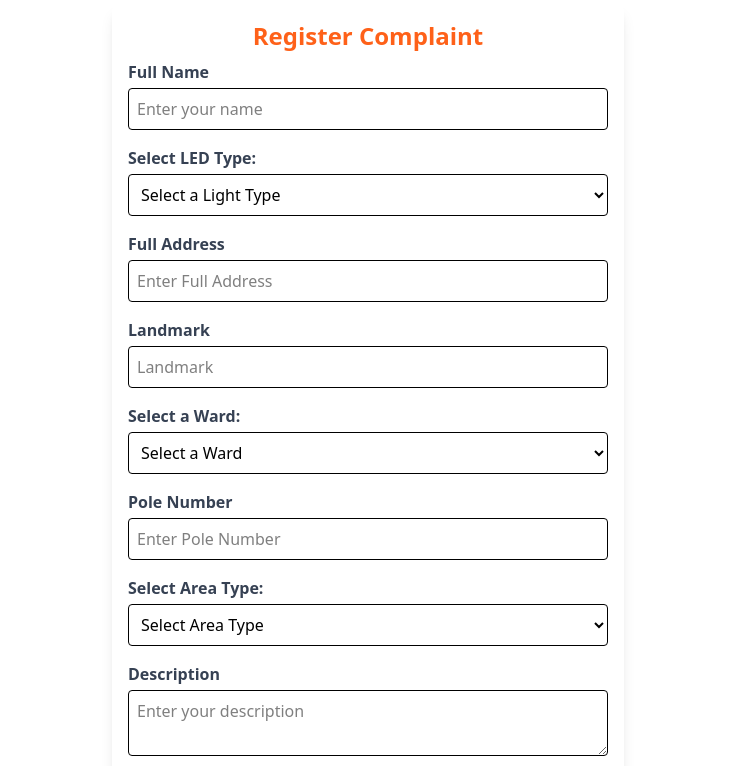
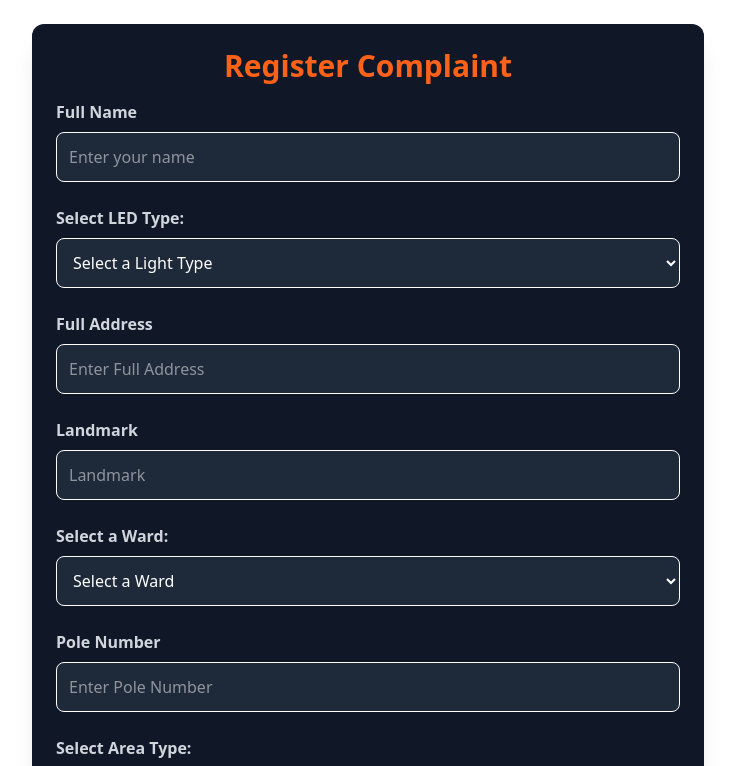
Before and after one commit to Nikhil273/Mssc_Service_App, a React (Vite) app: page /Complaint-Registration in a window 1280 px wide. Shown: the top 766 px of the page, without its empty margins (272-1007 px from the left). Built offline with nearby package versions, Linux system fonts and the light colour scheme.

Commit message:
Routing Updation

```diff
--- a/src/components/RegisterComplaint.jsx
+++ b/src/components/RegisterComplaint.jsx
@@ -8,18 +8,18 @@ import 'react-toastify/dist/ReactToastify.css';
 const RegisterComplaint = () => {
   const navigate = useNavigate();
   const [username, setName] = useState("");
-  const [lighttype, setLighttype] = useState("");  // Updated casing
+  const [lighttype, setLighttype] = useState("");
   const [address, setAddress] = useState("");
-  const [landmark, setLandmark] = useState("");  // Updated casing
+  const [landmark, setLandmark] = useState("");
   const [ward, setWard] = useState("");
-  const [poleno, setPoleno] = useState("");  // Updated casing
-  const [areatype, setAreatype] = useState("");  // Updated casing
-  const [fullDescription, setDescription] = useState("");  // Fixed spelling
+  const [poleno, setPoleno] = useState("");
+  const [areatype, setAreatype] = useState("");
+  const [fullDescription, setDescription] = useState("");
   const [image, setImage] = useState(null);
 
   const handleSubmit = async (e) => {
     e.preventDefault();
-
+    console.log("<-------From RegisterComplaint.jsx------->");
     if (!username || !lighttype || !address || !landmark || !ward || !poleno || !areatype || !fullDescription || !image) {
       toast.error("Please fill out all fields");
       return;
@@ -37,36 +37,34 @@ const RegisterComplaint = () => {
       formData.append('image', image);
 
       const response = await axios.post('http://localhost:3000/api/add', formData, {
-        headers: {
-          'Content-Type': 'multipart/form-data',
-        },
+        headers: { 'Content-Type': 'multipart/form-data' },
       });
-      console.log(response);
 
       toast.success(response.data.message);
-      setTimeout(() => {
-        navigate('/');
-      }, 2000);
-      console.log("Response:", response);
+      setTimeout(() => navigate('/'), 1000);
     } catch (error) {
       toast.error(error.response?.data?.message || "An error occurred in submitting the complaint");
-      console.error("Error submitting complaint:", error);
     }
   };
+
   return (
-    <div className="max-w-lg mx-auto p-4 bg-white shadow-lg rounded-lg mt-1">
-      <h2 className="text-2xl font-bold text-center text-[#fe6119] mb-2">Register Complaint</h2>
-      <form method="post" onSubmit={handleSubmit} className="space-y-4">
+    <div className="max-w-2xl mx-auto p-6 bg-gray-900 shadow-xl rounded-xl mt-6 text-white">
+      <h2 className="text-3xl font-semibold text-center text-[#fe6119] mb-4">Register Complaint</h2>
+      <form method="post" onSubmit={handleSubmit} className="space-y-6">
+
         {/* Full Name */}
         <div>
-          <label className="block text-gray-700 font-bold mb-1" htmlFor="username">Full Name</label>
-          <input className="w-full p-2 border rounded focus:ring-2 focus:ring-[#fe6119]" id="username" type="text" placeholder="Enter your name" value={username} onChange={(e) => setName(e.target.value)} required />
+          <label className="block text-gray-300 font-semibold mb-2" htmlFor="username">Full Name</label>
+          <input className="w-full p-3 border rounded-lg bg-gray-800 text-white focus:ring-2 focus:ring-[#fe6119] outline-none"
+            id="username" type="text" placeholder="Enter your name"
+            value={username} onChange={(e) => setName(e.target.value)} required />
         </div>
 
-        {/* LED Type */}
+        {/* Light Type */}
         <div>
-          <label className="block text-gray-700 font-bold mb-1">Select LED Type:</label>
-          <select className="w-full p-2 border rounded focus:ring-2 focus:ring-[#fe6119]" value={lighttype} onChange={(e) => setLighttype(e.target.value)} required>
+          <label className="block text-gray-300 font-semibold mb-2">Select LED Type:</label>
+          <select className="w-full p-3 border rounded-lg bg-gray-800 text-white focus:ring-2 focus:ring-[#fe6119] outline-none"
+            value={lighttype} onChange={(e) => setLighttype(e.target.value)} required>
             <option value="">Select a Light Type</option>
             {LightType.map((Light) => (
               <option key={Light.value} value={Light.value}>{Light.label}</option>
@@ -76,20 +74,25 @@ const RegisterComplaint = () => {
 
         {/* Address */}
         <div>
-          <label className="block text-gray-700 font-bold mb-1" htmlFor="address">Full Address</label>
-          <input className="w-full p-2 border rounded focus:ring-2 focus:ring-[#fe6119]" id="address" type="text" placeholder="Enter Full Address" value={address} onChange={(e) => setAddress(e.target.value)} required />
+          <label className="block text-gray-300 font-semibold mb-2" htmlFor="address">Full Address</label>
+          <input className="w-full p-3 border rounded-lg bg-gray-800 text-white focus:ring-2 focus:ring-[#fe6119] outline-none"
+            id="address" type="text" placeholder="Enter Full Address"
+            value={address} onChange={(e) => setAddress(e.target.value)} required />
         </div>
 
         {/* Landmark */}
         <div>
-          <label className="block text-gray-700 font-bold mb-1" htmlFor="landmark">Landmark</label>
-          <input className="w-full p-2 border rounded focus:ring-2 focus:ring-[#fe6119]" id="landmark" type="text" placeholder="Landmark" value={landmark} onChange={(e) => setLandmark(e.target.value)} required />
+          <label className="block text-gray-300 font-semibold mb-2" htmlFor="landmark">Landmark</label>
+          <input className="w-full p-3 border rounded-lg bg-gray-800 text-white focus:ring-2 focus:ring-[#fe6119] outline-none"
+            id="landmark" type="text" placeholder="Landmark"
+            value={landmark} onChange={(e) => setLandmark(e.target.value)} required />
         </div>
 
         {/* Ward */}
         <div>
-          <label className="block text-gray-700 font-bold mb-1">Select a Ward:</label>
-          <select className="w-full p-2 border rounded focus:ring-2 focus:ring-[#fe6119]" value={ward} onChange={(e) => setWard(e.target.value)} required>
+          <label className="block text-gray-300 font-semibold mb-2">Select a Ward:</label>
+          <select className="w-full p-3 border rounded-lg bg-gray-800 text-white focus:ring-2 focus:ring-[#fe6119] outline-none"
+            value={ward} onChange={(e) => setWard(e.target.value)} required>
             <option value="">Select a Ward</option>
             {wardData.map((wardItem) => (
               <option key={wardItem.value} value={wardItem}>{wardItem}</option>
@@ -99,14 +102,17 @@ const RegisterComplaint = () => {
 
         {/* Pole No */}
         <div>
-          <label className="block text-gray-700 font-bold mb-1" htmlFor="poleno">Pole Number</label>
-          <input className="w-full p-2 border rounded focus:ring-2 focus:ring-[#fe6119]" id="poleno" type="text" placeholder="Enter Pole Number" value={poleno} onChange={(e) => setPoleno(e.target.value)} required />
+          <label className="block text-gray-300 font-semibold mb-2" htmlFor="poleno">Pole Number</label>
+          <input className="w-full p-3 border rounded-lg bg-gray-800 text-white focus:ring-2 focus:ring-[#fe6119] outline-none"
+            id="poleno" type="text" placeholder="Enter Pole Number"
+            value={poleno} onChange={(e) => setPoleno(e.target.value)} required />
         </div>
 
         {/* Area Type */}
         <div>
-          <label className="block text-gray-700 font-bold mb-1">Select Area Type:</label>
-          <select className="w-full p-2 border rounded focus:ring-2 focus:ring-[#fe6119]" value={areatype} onChange={(e) => setAreatype(e.target.value)} required>
+          <label className="block text-gray-300 font-semibold mb-2">Select Area Type:</label>
+          <select className="w-full p-3 border rounded-lg bg-gray-800 text-white focus:ring-2 focus:ring-[#fe6119] outline-none"
+            value={areatype} onChange={(e) => setAreatype(e.target.value)} required>
             <option value="">Select Area Type</option>
             {AreaType.map((area) => (
               <option key={area.value} value={area.value}>{area.label}</option>
@@ -116,17 +122,23 @@ const RegisterComplaint = () => {
 
         {/* Description */}
         <div>
-          <label className="block text-gray-700 font-bold mb-1" htmlFor="fullDescription">Description</label>
-          <textarea className="w-full p-2 border rounded focus:ring-2 focus:ring-[#fe6119]" id="fullDescription" placeholder="Enter your description" value={fullDescription} onChange={(e) => setDescription(e.target.value)} required />
+          <label className="block text-gray-300 font-semibold mb-2" htmlFor="fullDescription">Description</label>
+          <textarea className="w-full p-3 border rounded-lg bg-gray-800 text-white focus:ring-2 focus:ring-[#fe6119] outline-none"
+            id="fullDescription" placeholder="Enter your description"
+            value={fullDescription} onChange={(e) => setDescription(e.target.value)} required />
         </div>
 
-        {/* Image */}
+        {/* Image Upload */}
         <div>
-          <label className="block text-gray-700 font-bold mb-1">Upload Image</label>
-          <input className="w-full p-2 border rounded focus:ring-2 focus:ring-[#fe6119]" onChange={(e) => setImage(e.target.files[0])} type="file" id="img" />
+          <label className="block text-gray-300 font-semibold mb-2">Upload Image</label>
+          <input className="w-full p-3 border rounded-lg bg-gray-800 text-white focus:ring-2 focus:ring-[#fe6119] outline-none"
+            type="file" onChange={(e) => setImage(e.target.files[0])} required />
         </div>
 
-        <button className="w-full bg-[#fe6119] hover:bg-[#d45415] text-white font-bold py-2 px-4 rounded focus:outline-none focus:ring-2 focus:ring-[#fe6119]">Register Complaint</button>
+        {/* Submit Button */}
+        <button className="w-full bg-[#fe6119] hover:bg-[#d45415] transition-all duration-300 text-white font-bold py-3 px-6 rounded-lg focus:ring-2 focus:ring-[#fe6119] shadow-lg">
+          Register Complaint
+        </button>
       </form>
       <ToastContainer />
     </div>
--- a/src/main.jsx
+++ b/src/main.jsx
@@ -1,6 +1,7 @@
 import { createRoot } from 'react-dom/client'
 import Complaint from './components/Complaint'
 import RegisterComplaint from './components/RegisterComplaint'
+
 import { Route, RouterProvider, createBrowserRouter, createRoutesFromElements } from "react-router-dom";
 
 const router = createBrowserRouter(
@@ -8,6 +9,7 @@ const router = createBrowserRouter(
     <>
       <Route path="/" element={<Complaint />} />
       <Route path="Complaint-Registration" element={<RegisterComplaint />} />
+
     </>
   )
 );
```
